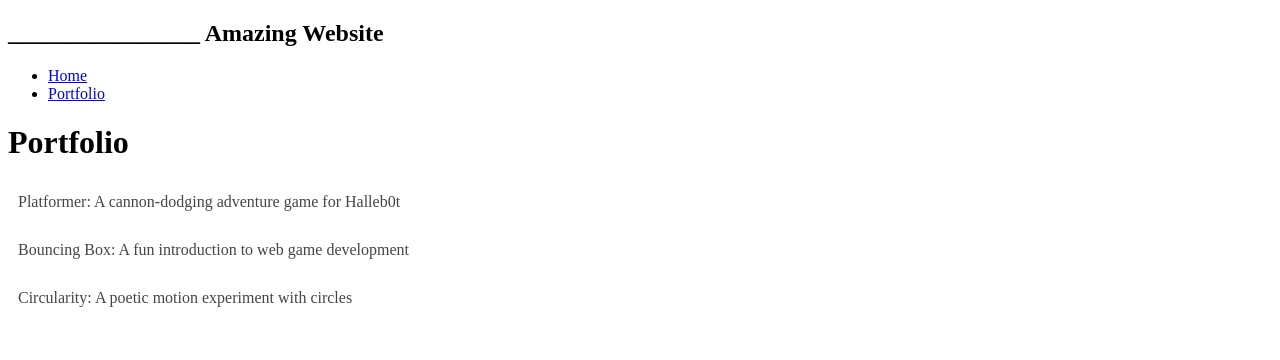
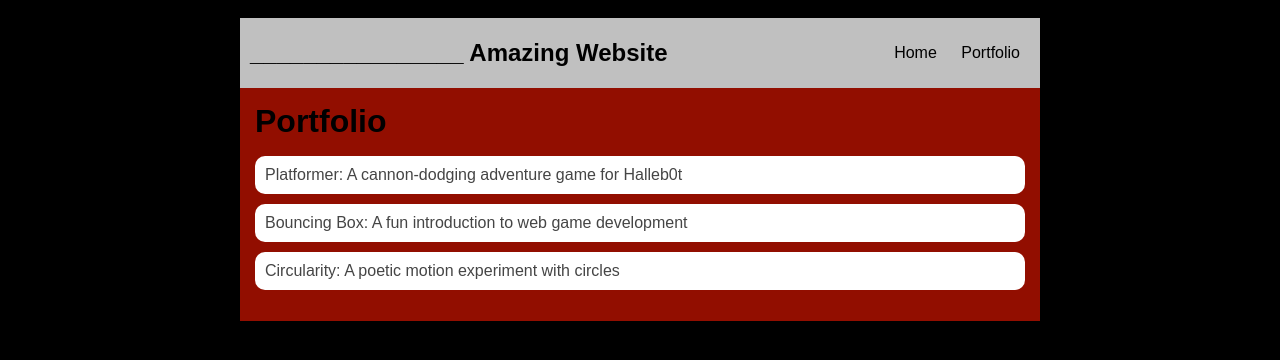
Before and after one commit to GabrielShort5019935/GabrielShort5019935.github.io, a plain HTML site: page portfolio.html in a window 1280 px wide. Drawn offline with Linux system fonts and the light colour scheme.

Commit message:
todo 1 complete

```diff
--- a/fsd-projects/platformer/platformer.css
+++ b/fsd-projects/platformer/platformer.css
@@ -3,7 +3,7 @@ body {
 }
 
 canvas {
-  background-color: lightblue;
+  background-color: rgb(20, 255, 243);
   margin: 20px;
 }
 
--- a/style.css
+++ b/style.css
@@ -23,3 +23,65 @@
              text-decoration: none;
              color: #454545;
          }
+   body {
+       background: rgb(0, 0, 0);
+       color: rgb(, 192, 192);
+       padding: 10px;
+       font-family: arial;
+   }
+   #all-contents {
+     max-width: 800px;
+       margin: auto;
+   }
+
+   /* navigation menu */
+   nav {
+       background: rgb(192, 192, 192);
+      margin: 0 auto;
+       display: flex;
+       padding: 10px;
+   }
+   h1 {
+       display: flex;
+       align-items: center;
+       color: ;
+       flex: 1;
+       margin: 0;
+   }
+   #nav-ul {
+       list-style-image: none;
+   }
+   .nav-li {
+       display: inline-block;
+       padding: 0 10px;
+   }
+   a {
+       text-decoration: none;
+       color: black;
+   }
+
+   /* main container area beneath menu */
+   main {
+       background: rgb(146,14, 0);
+       display: flex;
+   }
+   .sidebar {
+       margin-right: 25px;
+       padding: 10px;
+   }
+   .sidebar-img {
+       width: 200px;
+   }
+   .content {
+       flex: 1;
+       padding: 15px;
+   }
+
+   /* portfolio styles */
+   #interests {
+       border: 4px silver ridge;
+       padding: 8px;
+   }
+   h2, h3 {
+       margin: 0px;
+   }
```
Also changed, not shown: fsd-projects/platformer/platformer.js (+14 -13 lines).
